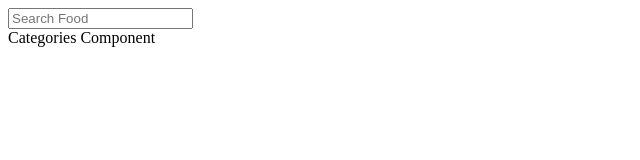
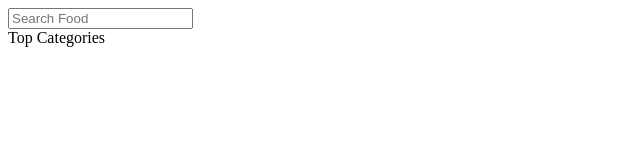
Before and after one commit to iamdavidgracia2/UberEarsClone, a React (Create React App) app in the folder application/web/source/: page /browse in a window 1280 px wide. Shown: the top 160 px of the page, without its empty margins (0-640 px from the left). Built offline with nearby package versions, Linux system fonts and the light colour scheme.

Commit message:
created categories component.

```diff
--- /dev/null
+++ b/application/web/source/src/components/Categories.jsx
@@ -0,0 +1,8 @@
+import React from 'react'
+import './categories.css'
+
+export const Categories = () => {
+  return (
+    <div> Top Categories</div>
+  )
+}
--- a/application/web/source/src/pages/Browse.jsx
+++ b/application/web/source/src/pages/Browse.jsx
@@ -1,4 +1,5 @@
 import React from 'react'
+import { Categories } from '../components/Categories'
 import SearchBar from '../components/SearchBar'
 import './browse.css'
 
@@ -6,7 +7,7 @@ export const Browse = () => {
   return (
     <div className='browse-page-container'>
         <SearchBar/>
-        <div className="categories-component">Categories Component</div>
+        <Categories/>
     </div>
   )
 }
```
Also changed, not shown: application/web/source/src/components/categories.css (added).
